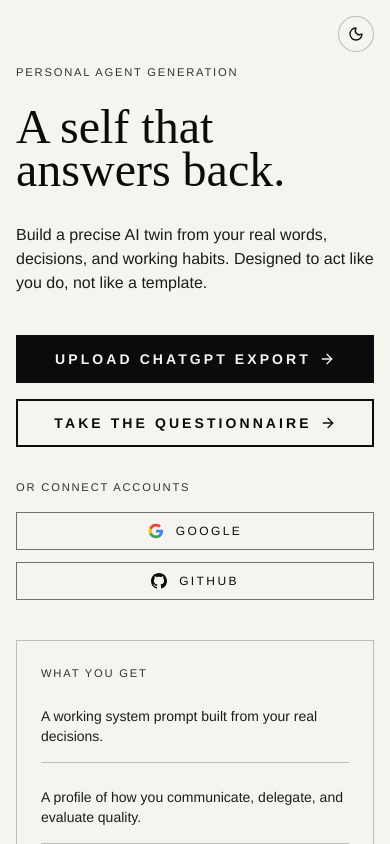
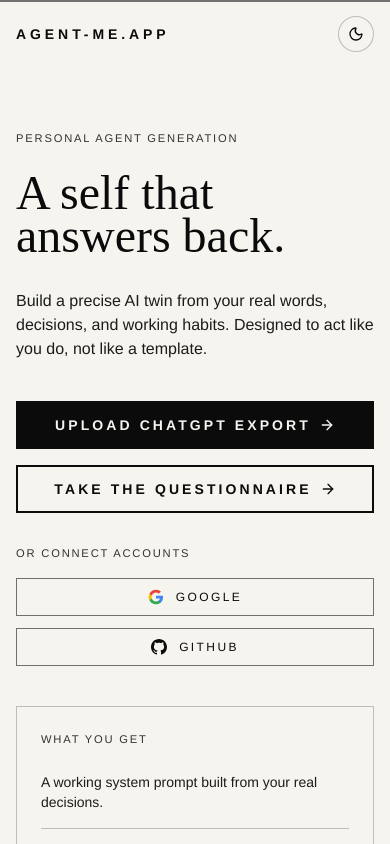
Before and after one commit to graemegeorge/agent.me, a Next.js app: page / in a window 390 px wide. Shown: the top 844 px of the page. Built offline with nearby package versions, Linux system fonts and the light colour scheme; no server answers.

Commit message:
Hide only nav links on mobile, keep logo visible
Keep the agent-me.app logo so users can navigate home. Only hide the
Method/Use Cases/Exportables nav links on mobile with hidden sm:flex.

https://claude.ai/code/session_01E454REfxNzJzDZStW4chca

```diff
--- a/src/components/layout/AppHeader.tsx
+++ b/src/components/layout/AppHeader.tsx
@@ -6,13 +6,13 @@ interface AppHeaderProps {
 
 export function AppHeader({ nav }: AppHeaderProps) {
   return (
-    <header className="hidden sm:block rule-strong">
+    <header className="rule-strong">
       <div className="mx-auto flex h-16 max-w-7xl items-center justify-between px-4 sm:h-[72px] sm:px-6 lg:px-8">
         <Link href="/" className="text-sm font-semibold uppercase tracking-[0.28em]">
           agent-me.app
         </Link>
         {nav ? (
-          <nav className="flex items-center gap-4 text-xs uppercase tracking-[0.2em]">{nav}</nav>
+          <nav className="hidden sm:flex items-center gap-4 text-xs uppercase tracking-[0.2em]">{nav}</nav>
         ) : null}
       </div>
     </header>
```
